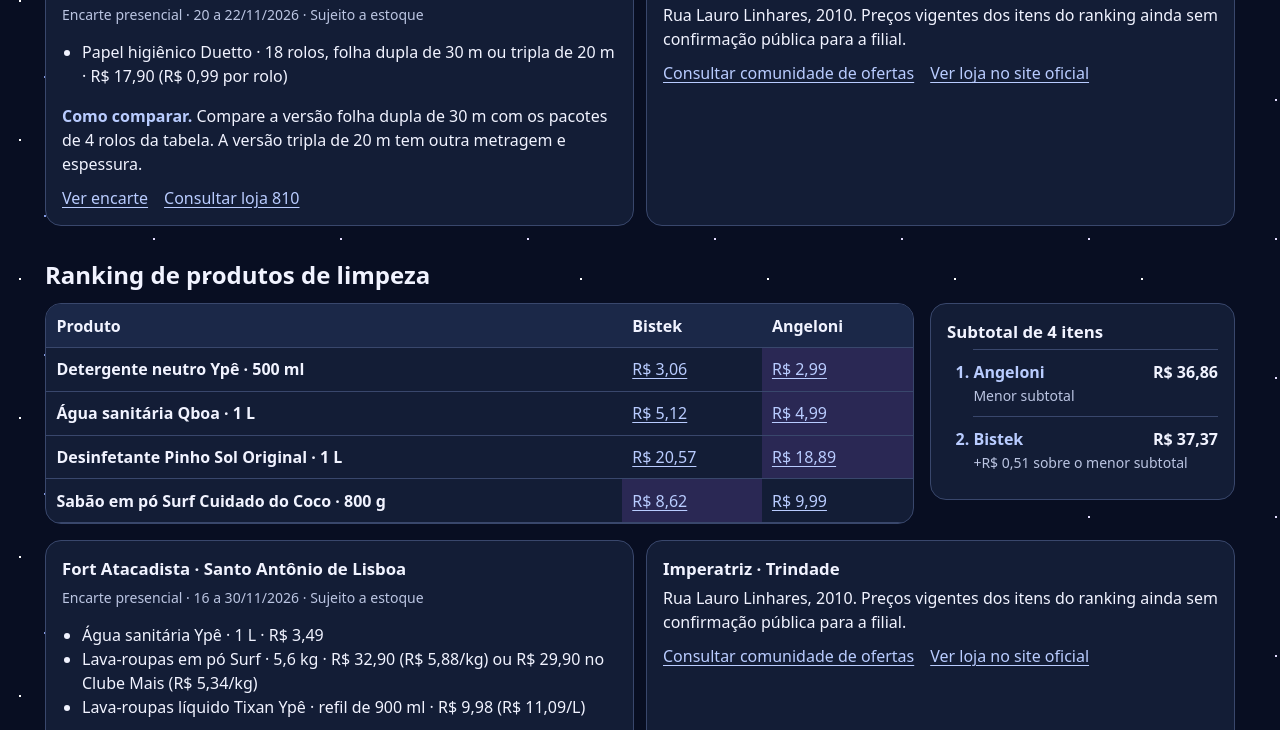
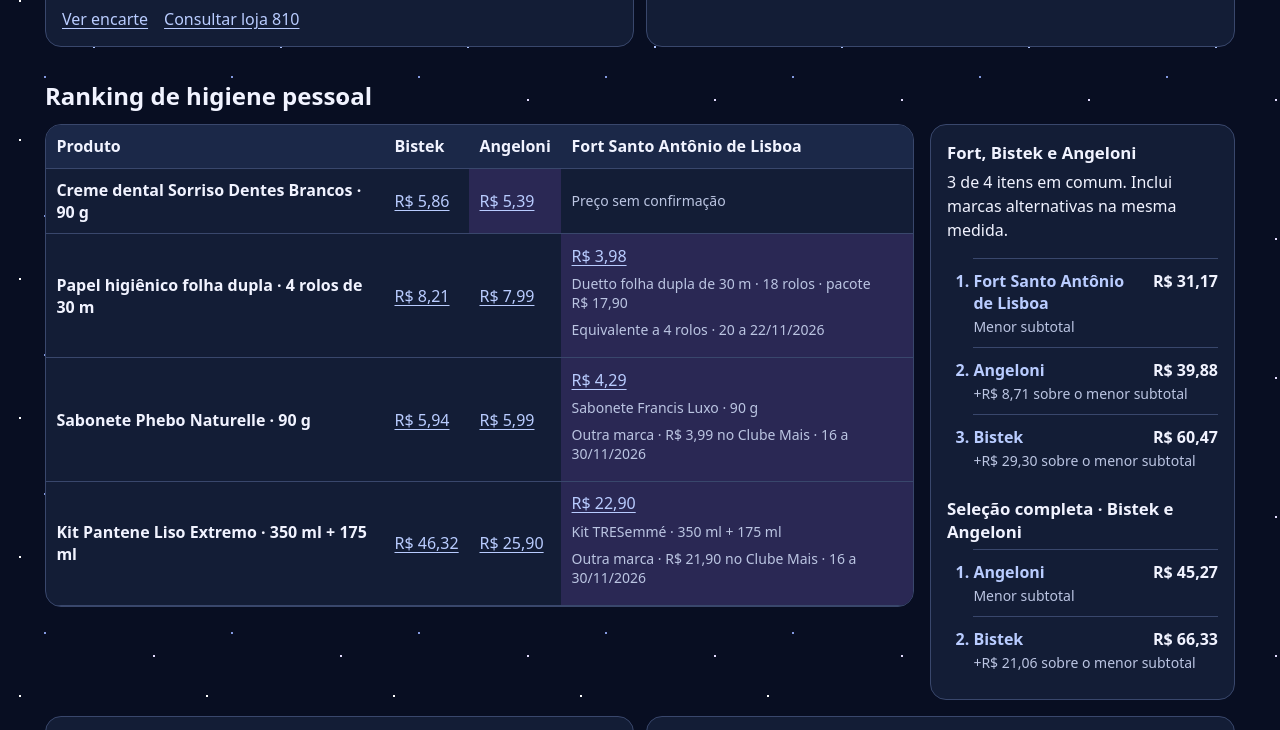
Before and after one commit to diegofranzbm-tech/pac-site, a plain HTML site: page radar/mercado/index.html in a window 1280 px wide. Shown: the part 5861-6591 px from the top of the page. Drawn offline with Linux system fonts and the light colour scheme.

Commit message:
Comparar o Fort nos rankings por categoria

```diff
--- a/radar/mercado/index.html
+++ b/radar/mercado/index.html
@@ -4,10 +4,10 @@
   <meta charset="utf-8">
   <meta name="viewport" content="width=device-width, initial-scale=1">
   <title>YURI, O TREINADOR QUE TREINA · Mercado</title>
-  <link rel="stylesheet" href="style.css?v=fort">
+  <link rel="stylesheet" href="style.css?v=fort-rankings">
   <script src="app.js?v=segmentos" defer></script>
   <script src="cesta.js?v=precos-publicados" defer></script>
-  <script src="segmentos.js?v=preco-unitario" defer></script>
+  <script src="segmentos.js?v=fort-rankings" defer></script>
 <link rel="stylesheet" href="../yuri.css?v=via-lactea">  <script src="frequentes.js?v=fort-810" defer></script>
 </head>
 <body class="yuri-market">
@@ -54,7 +54,7 @@
     <p class="market-method">Os 20 itens mantêm as mesmas embalagens e pesos. O traço indica preço sem confirmação para a referência exata. O subtotal usa apenas os itens com preço nos dois catálogos. Marcas podem variar. Os valores excluem frete e deslocamento.</p>
   </section>
 
-  <p class="market-method">Os rankings abaixo usam preços online dos catálogos oficiais consultados em 22/11/2026. Cada subtotal soma uma embalagem de cada produto listado, sem frete. Veja abaixo também a cobertura do Fort Santo Antônio de Lisboa e do Imperatriz Trindade para compras presenciais.</p>
+  <p class="market-method">Bistek e Angeloni usam os catálogos online consultados em 22/11/2026. O Fort Santo Antônio de Lisboa usa os encartes presenciais da loja 810. A comparação entre as três lojas soma apenas os itens com oferta do Fort na validade, na medida indicada e sem desconto de clube. Os subtotais excluem frete e deslocamento.</p>
 
   <details class="market-note comparison-note">
     <summary>Adendo sobre embalagens e produtos semelhantes</summary>
--- a/radar/mercado/segmentos.js
+++ b/radar/mercado/segmentos.js
@@ -75,30 +75,79 @@ function localStoreCoverage(segment) {
     </div>`;
 }
 
+const fortSadia = {
+  until: "2026-11-22", dates: "9 a 22/11/2026",
+  url: "https://brcatalogos.com.br/fort/ofertas-seu-dia-pede-sadia-santa-catarina"
+};
+const fortSegmentOffers = {
+  acougue: [
+    null, null,
+    {cents: 1798, product: "Linguiça toscana Perdigão · 600 g", campaign: fortSadia,
+      note: "Outra marca · R$ 16,98 no Clube Mais"}
+  ],
+  higiene: [
+    null,
+    {cents: Math.round(1790 * 4 / 18), paid: 1790, product: "Duetto folha dupla de 30 m · 18 rolos",
+      campaign: fortWeekend, note: "Equivalente a 4 rolos"},
+    {cents: 429, product: "Sabonete Francis Luxo · 90 g", campaign: branchOffers.limpeza,
+      note: "Outra marca · R$ 3,99 no Clube Mais"},
+    {cents: 2290, product: "Kit TRESemmé · 350 ml + 175 ml", campaign: branchOffers.limpeza,
+      note: "Outra marca · R$ 21,90 no Clube Mais"}
+  ],
+  limpeza: [
+    null,
+    {cents: 349, product: "Água sanitária Ypê · 1 L", campaign: branchOffers.limpeza, note: "Outra marca"},
+    null,
+    {cents: 649, product: "Sabão em pó Girando Sol · 800 g", campaign: branchOffers.limpeza, note: "Outra marca"}
+  ]
+};
+
+const segmentStores = [...catalogStores, {name: "Fort Santo Antônio de Lisboa"}];
+
+function renderSegmentRanking(stores, rows) {
+  const totals = stores.map(({name}, column) => ({
+    name,
+    total: rows.reduce((sum, row) => sum + row.prices[column], 0)
+  })).sort((a, b) => a.total - b.total);
+  const lowest = totals[0].total;
+  return `<ol>${totals.map(({name, total}) => `<li><div class="rank-total"><strong>${name}</strong><b>${money(total)}</b></div>
+    <small>${total === lowest ? "Menor subtotal" : `+${money(total - lowest)} sobre o menor subtotal`}</small></li>`).join("")}</ol>`;
+}
+
 for (const [segment, items] of Object.entries(segmentItems)) {
-  const ranking = catalogStores.map(({name}, column) => ({
-    name,
-    total: items.reduce((sum, [, offers]) => sum + offers[column][0], 0)
-  })).sort((a, b) => a.total - b.total);
-  const lowest = ranking[0].total;
+  const rows = items.map(([product, offers], index) => {
+    const fort = fortSegmentOffers[segment][index];
+    const active = fort && todayInFlorianopolis <= fort.campaign.until;
+    const prices = offers.map(([cents]) => cents);
+    if (active) prices.push(fort.cents);
+    return {product, offers, fort, active, prices};
+  });
+  const common = rows.filter(({active}) => active);
   document.querySelector(`#${segment}-ranking`).innerHTML = `
-    <div class="table-wrap segment-prices" tabindex="0" role="region" aria-labelledby="${segment}">
+    <div class="table-wrap segment-prices segment-prices-fort" tabindex="0" role="region" aria-labelledby="${segment}">
       <table>
-        <thead><tr><th scope="col">Produto</th>${catalogStores.map(({name}) =>
+        <thead><tr><th scope="col">Produto</th>${segmentStores.map(({name}) =>
           `<th scope="col">${name}</th>`).join("")}</tr></thead>
-        <tbody>${items.map(([product, offers]) => {
-          const best = Math.min(...offers.map(([cents]) => cents));
+        <tbody>${rows.map(({product, offers, fort, active, prices}) => {
+          const best = Math.min(...prices);
+          const fortCell = fort ? `<td class="${active && fort.cents === best ? "lowest-price" : ""}">
+            ${external(money(fort.cents), fort.campaign.url)}
+            <small>${fort.product}${fort.paid ? ` · pacote ${money(fort.paid)}` : ""}</small>
+            <small>${fort.note} · ${fort.campaign.dates}${active ? "" : " · encerrado"}</small>
+          </td>` : '<td><small>Preço sem confirmação</small></td>';
           return `<tr><th scope="row">${product}</th>${offers.map(([cents, name, url]) =>
             `<td class="${cents === best ? "lowest-price" : ""}">
               <a href="${url}" target="_blank" rel="noopener" aria-label="${name} · ${money(cents)}">${money(cents)}</a>
-            </td>`).join("")}</tr>`;
+            </td>`).join("")}${fortCell}</tr>`;
         }).join("")}</tbody>
       </table>
     </div>
     <aside class="market-ranking" aria-label="Classificação por subtotal">
-      <h3>Subtotal de ${items.length} itens</h3>
-      <ol>${ranking.map(({name, total}) => `<li><div class="rank-total"><strong>${name}</strong><b>${money(total)}</b></div>
-        <small>${total === lowest ? "Menor subtotal" : `+${money(total - lowest)} sobre o menor subtotal`}</small></li>`).join("")}</ol>
+      <h3>Fort, Bistek e Angeloni</h3>
+      ${common.length ? `<p>${common.length} de ${items.length} itens em comum. Inclui marcas alternativas na mesma medida.</p>
+        ${renderSegmentRanking(segmentStores, common)}` : "<p>Sem oferta do Fort dentro da validade para estes itens.</p>"}
+      <h3>Seleção completa · Bistek e Angeloni</h3>
+      ${renderSegmentRanking(catalogStores, rows)}
     </aside>
     ${localStoreCoverage(segment)}`;
 }
--- a/radar/mercado/style.css
+++ b/radar/mercado/style.css
@@ -66,3 +66,7 @@ header h1 { margin-bottom: .2em; }
 .frequent-prices tfoot small { line-height: 1.5; }
 .frequent-prices table { min-width: 790px; }
 .frequent-prices th:first-child { width: 24%; }
+.segment-prices-fort table { min-width: 650px; }
+.segment-prices-fort td { white-space: normal; }
+.segment-prices-fort td > a { white-space: nowrap; }
+.market-ranking ol + h3 { margin-top: 1rem; }
```
Also changed, not shown: radar/index.html (+1 -1 lines).
